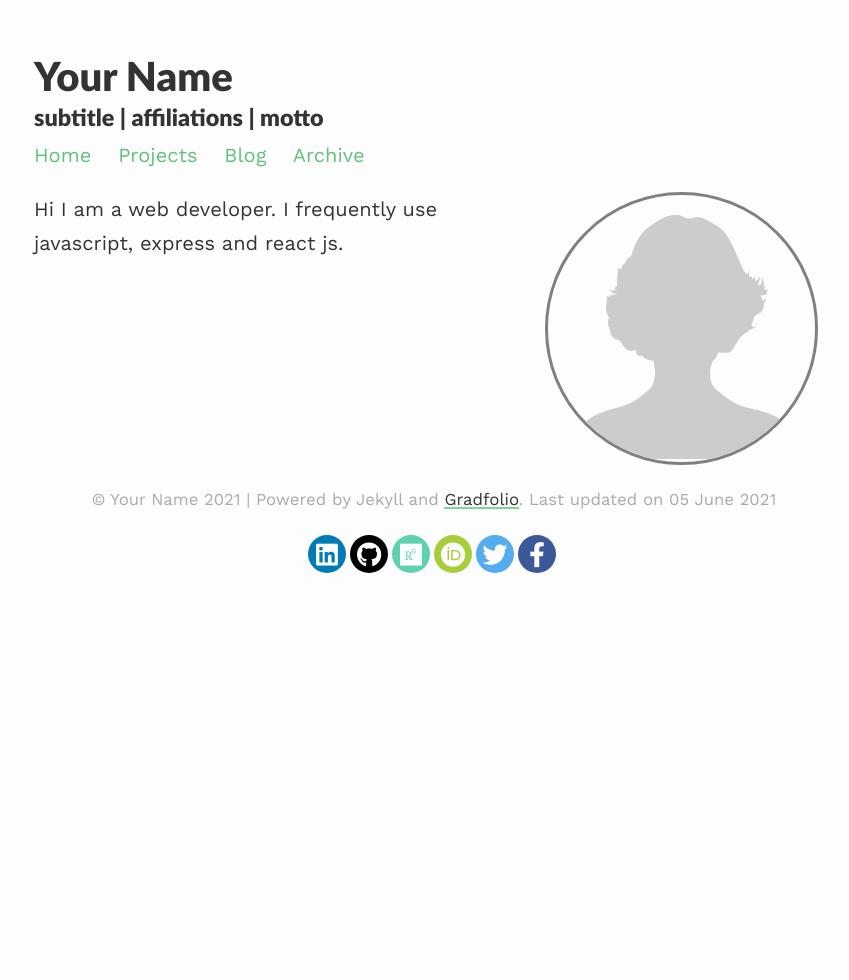
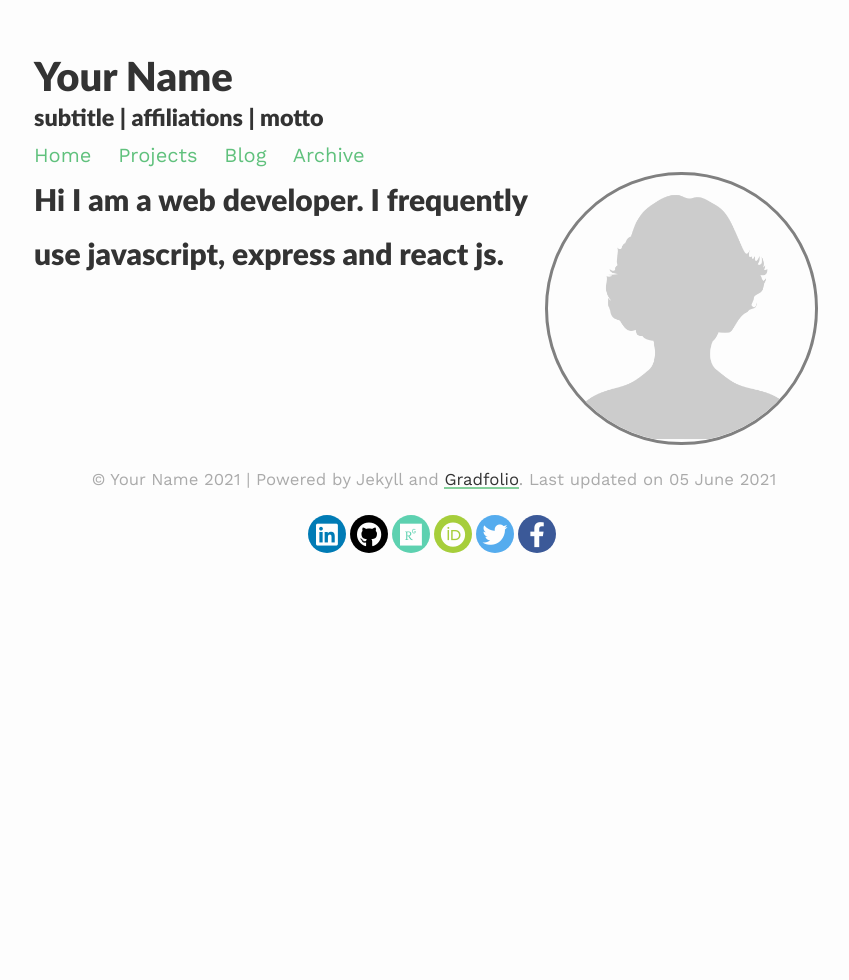
Before and after one commit to stackbit-projects/neat-apple-b7a25, a Jekyll site: the page built from index.md, in a window 1280 px wide. Shown: the whole page, without its empty margins (206-1055 px from the left). Built offline with Jekyll 4.4.1, drawn with Linux system fonts in a browser that asks for light colours; nearby versions of some CDN libraries; our own code applies the rules of GitHub Pages for plain Markdown files.

```diff
--- a/index.md
+++ b/index.md
@@ -6,4 +6,4 @@ profile:
   image: profile.png
 published: true
 ---
-Hi I am a web developer. I frequently use javascript, express and react js.
+# Hi I am a web developer. I frequently use javascript, express and react js.
```
